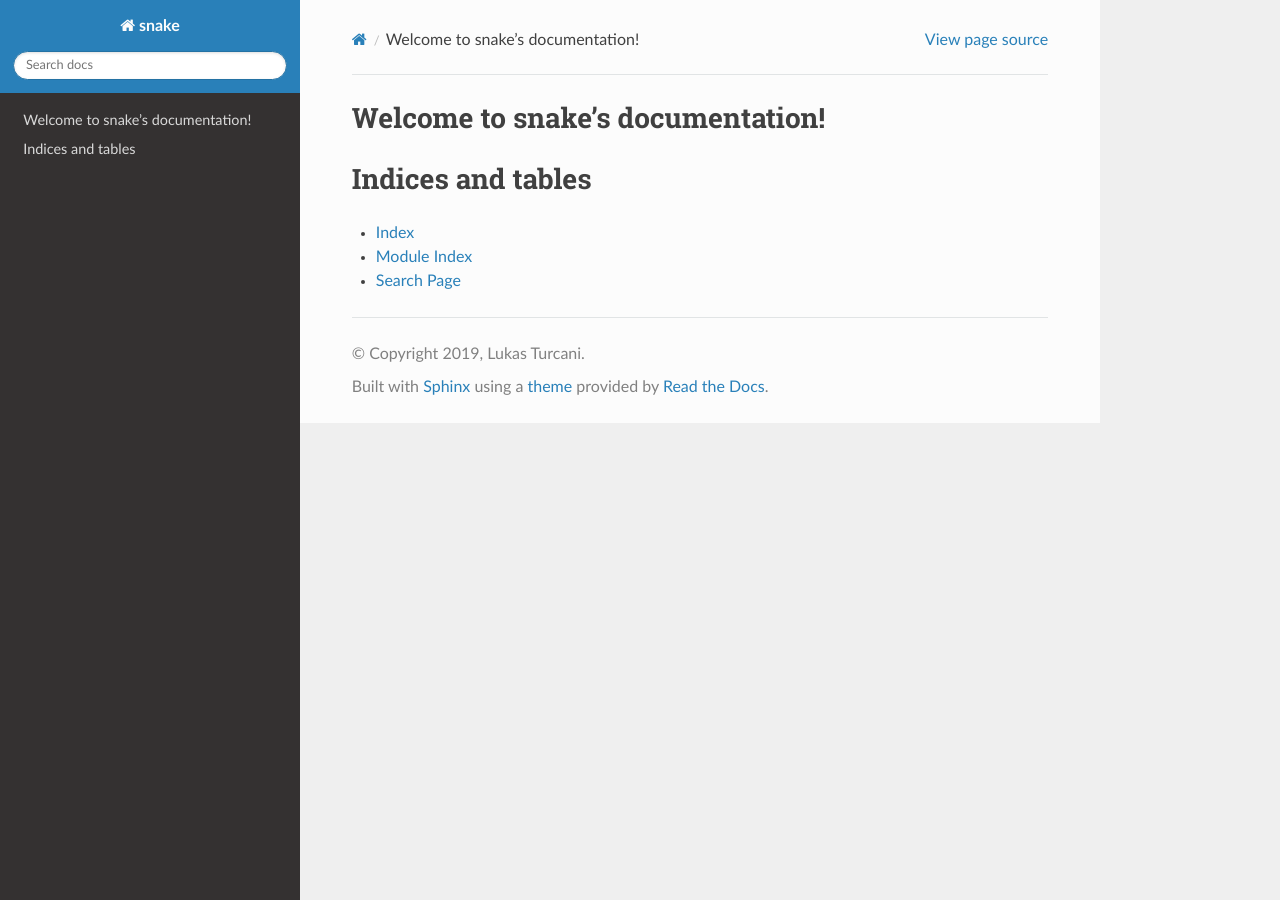
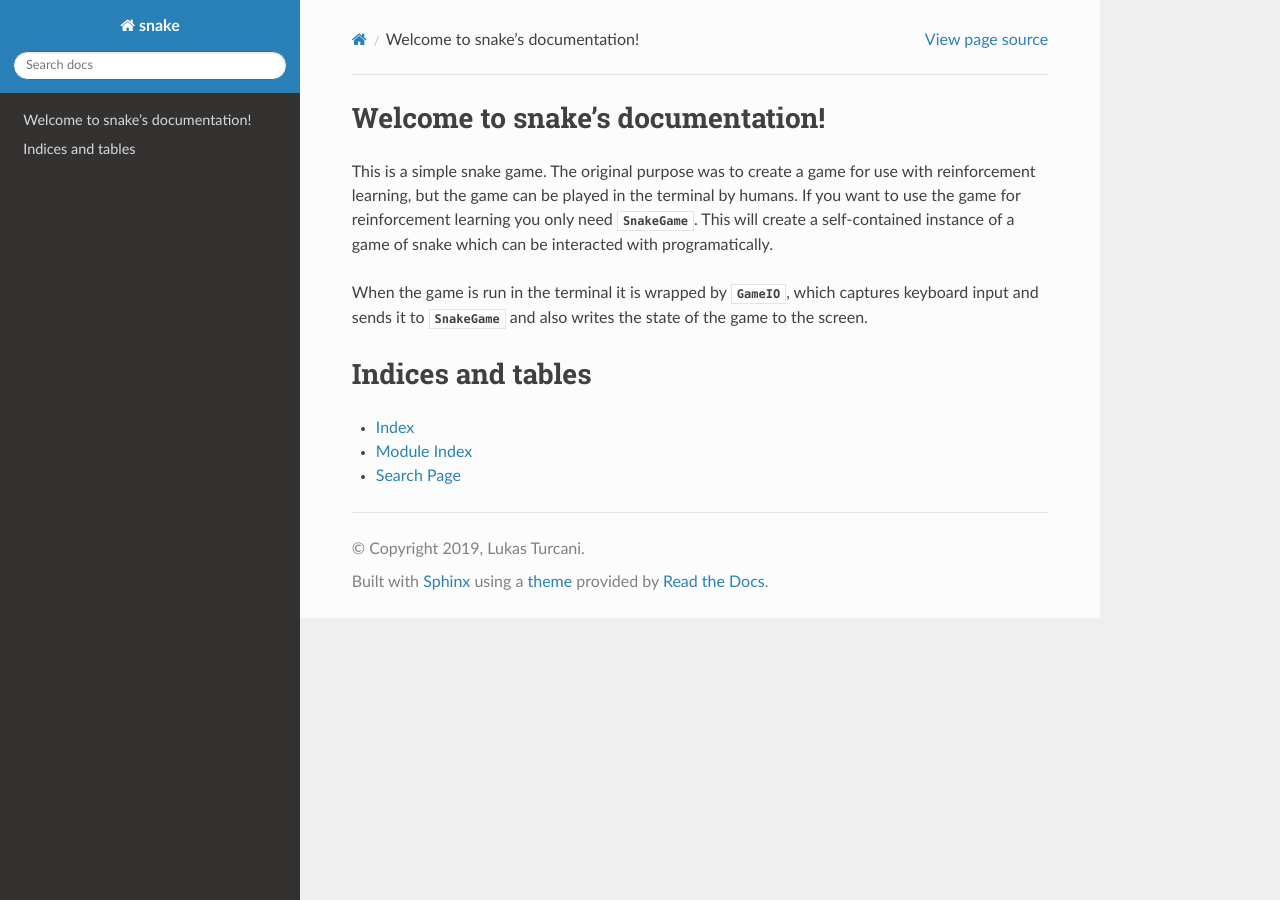
Before and after one commit to lukasturcani/snake, a Sphinx documentation site: the page built from docs/source/index.rst, in a window 1280 px wide. Built offline with Sphinx 7.4.7 and the Read the Docs theme 2.0.0, drawn with Linux system fonts in a browser that asks for light colours.

Commit message:
Updated docs.

```diff
--- a/docs/source/index.rst
+++ b/docs/source/index.rst
@@ -11,6 +11,17 @@ Welcome to snake's documentation!
    :caption: Contents:
 
 
+This is a simple snake game. The original purpose was to create a game
+for use with reinforcement learning, but the game can be played
+in the terminal by humans. If you want to use the game for
+reinforcement learning you only need :class:`.SnakeGame`. This will
+create a self-contained instance of a game of snake which can be
+interacted with programatically.
+
+When the game is run in the terminal it is wrapped by :class:`.GameIO`,
+which captures keyboard input and sends it to :class:`.SnakeGame` and
+also writes the state of the game to the screen.
+
 
 Indices and tables
 ==================
--- a/readme.rst
+++ b/readme.rst
@@ -5,7 +5,8 @@
 This is a simple snake game. The purpose of this was to create a game
 I can use for reinforcement learning, see
 https://github.com/lukasturcani/dnn, but the game can be played by
-itself. The docs for this game are available at .
+itself. The docs for this game are available at
+https://ltsnake.readthedocs.io.
 
 The game can be run from the command line with::
 
```
